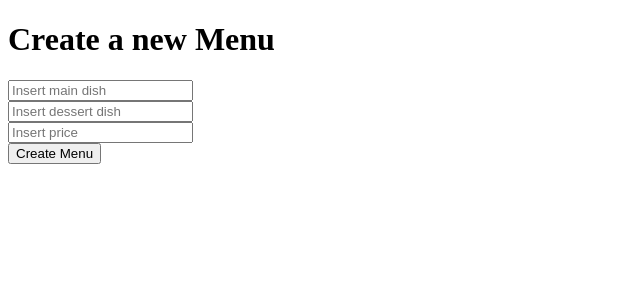
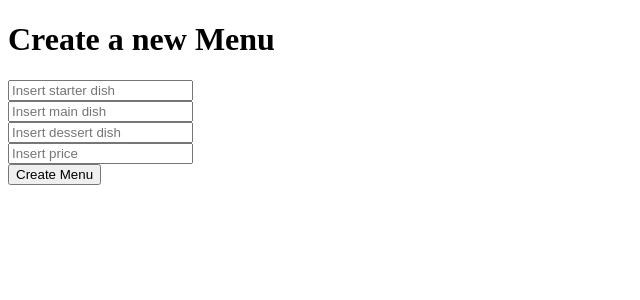
Before and after one commit to MelpCode/django-menus-app, a Django app: page /menus/new/ in a window 1280 px wide. Shown: the part 52-352 px from the top of the page, without its empty margins (0-640 px from the left). Run offline with Django 4.2, Linux system fonts and the light colour scheme; parts of the project's set-up code (start-up, migrations or seed data) failed here and were passed over.

Commit message:
menu-form updated

```diff
--- a/django_menus_app/django_menus_app/templates/menus/menus-form.html
+++ b/django_menus_app/django_menus_app/templates/menus/menus-form.html
@@ -6,6 +6,9 @@
 <h1>Create a new Menu</h1>
 <div>
   <form action="/menus/new/" method="POST">{%csrf_token%}
+    <div>
+      <input type="text" name="starter" placeholder="Insert starter dish">
+    </div>
     <div>
       <input type="text" name="main" placeholder="Insert main dish">
     </div>
```
